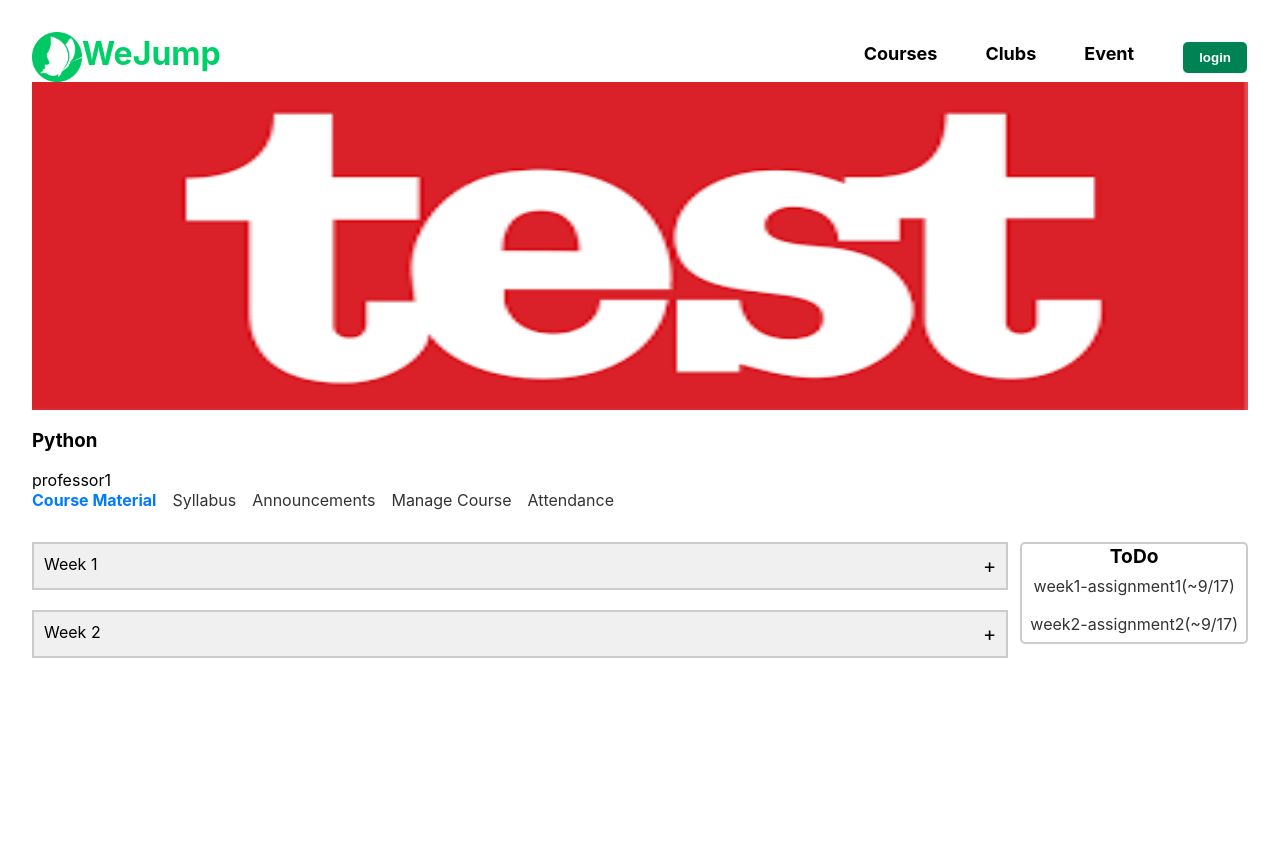
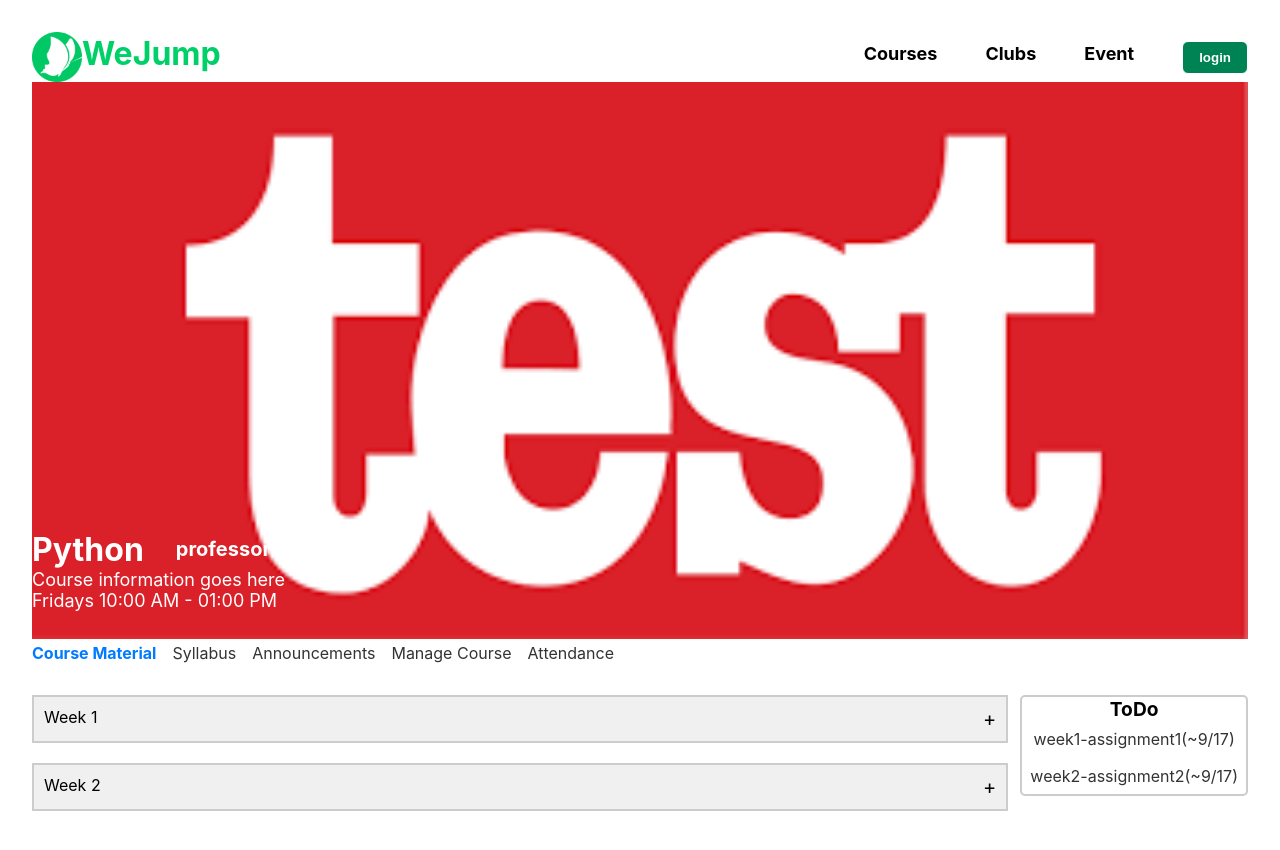
Before and after one commit to krokerdile/weJump_Fe, a React (Vite) app: page /weJump_Fe/Courses/1 in a window 1280 px wide. Shown: the top 850 px of the page. Before the commit the page ends 800 px from the top, so only its background shows below. Built offline with nearby package versions, Linux system fonts and the light colour scheme.

Commit message:
design: change coursepage CourseDetail design

```diff
--- a/src/pages/CoursePage.jsx
+++ b/src/pages/CoursePage.jsx
@@ -43,10 +43,15 @@ const CoursePage = () => {
     <>
       <div>
         <CourseDetail>
-          <Banner src={course.imgSrc} />
-          <h3 className="CourseName">{course.courseName}</h3>
-          <div className="CourseMentor">{course.mentorName}</div>
-          <div className="CourseInfo"></div>
+          <Banner src={course.imgSrc}/>
+          <CourseAbout>
+            <CourseHeader>
+              <CourseName>{course.courseName}</CourseName>
+              <CourseMentor>{course.mentorName}</CourseMentor>
+            </CourseHeader>
+            <CourseInfo>Course information goes here</CourseInfo>
+            <CourseInfo>Fridays 10:00 AM - 01:00 PM</CourseInfo>
+          </CourseAbout>
         </CourseDetail>
         <div className="CoursePageMainWrapper">
           <Nav onClick={handleNavbarClick} />
@@ -81,13 +86,49 @@ const DetailWrapper = styled.div`
   align-items: center;
 `;
 
+const CourseName = styled.div`
+  margin-right: 1rem;
+  color: ${(props) => props.theme.color["white"]};
+  font-size: ${(props) => props.theme.fontSize["headline1"]};
+  font-weight: ${(props) => props.theme.fontWeight["headline1"]};
+`;
+
+const CourseMentor = styled.div`
+  margin-left: 1rem;
+  color: ${(props) => props.theme.color["white"]};
+  font-size: ${(props) => props.theme.fontSize["category"]};
+  font-weight: ${(props) => props.theme.fontWeight["category"]};
+`;
+
+const CourseInfo = styled.div`
+  color: ${(props) => props.theme.color["white"]};
+  font-size: ${(props) => props.theme.fontSize["bodycopy"]};
+  font-weight: ${(props) => props.theme.fontWeight["bodycopy"]};
+`;
+
+const CourseHeader = styled.div`
+  display: flex;
+  flex-direction: row;
+  align-items: center;
+`;
+
 const CourseDetail = styled.div`
-  display: flex;
-  flex-direction: column;
-  text-align: left;
+  position: relative;
 `;
 
 const Banner = styled.img`
   width: 100%;
-  height: 20.5rem;
+  height: auto;
 `;
+
+const CourseAbout = styled.div`
+  position: absolute;
+  bottom: 0;
+  left: 0;
+  width: 100%;
+  height: auto;
+  display: flex;
+  flex-direction: column;
+  align-items: flex-start;
+  margin-bottom : 2rem;
+`;
```
